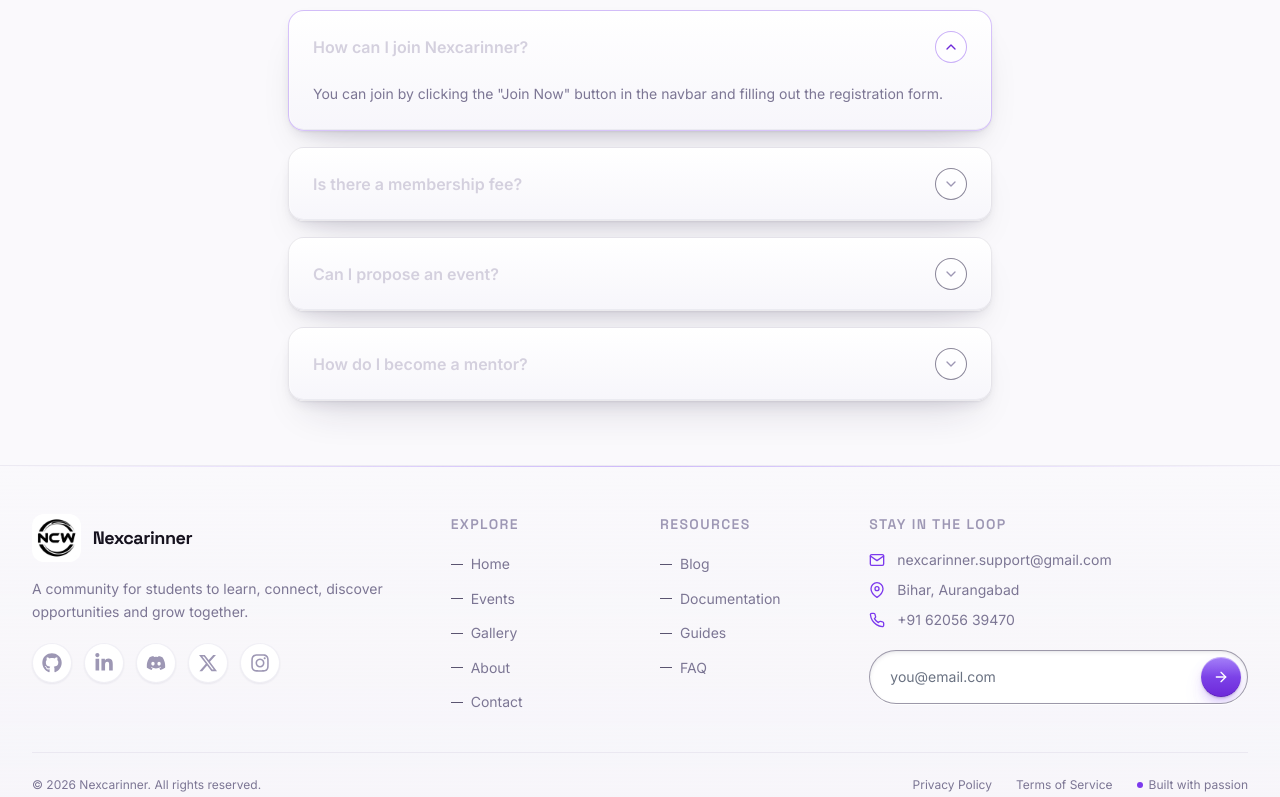
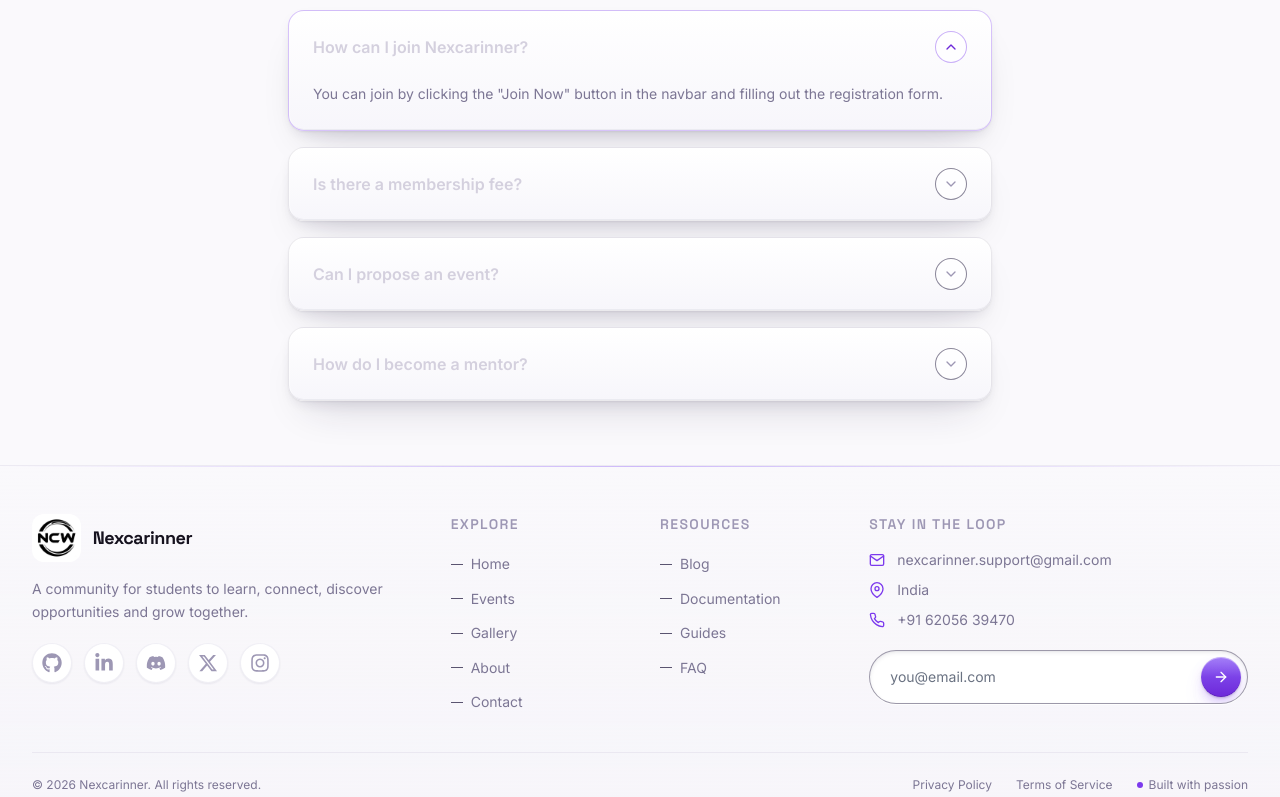
Before and after one commit to codexxxx07/Nexcarinner_Website, a React (Vite) app in the folder FrontEnd/: page /contact in a window 1280 px wide. Shown: the part 1373-2170 px from the top of the page. Built offline with nearby package versions, Linux system fonts and the light colour scheme; no server answers.

Commit message:
Updated Location

```diff
--- a/FrontEnd/src/components/Footer.jsx
+++ b/FrontEnd/src/components/Footer.jsx
@@ -218,7 +218,7 @@ const Footer = () => {
                 <FiMapPin
                   className={`h-4 w-4 ${dark ? 'text-gray-400' : 'text-brand-600'}`}
                 />
-                Bihar, Aurangabad
+                 India
               </li>
               <li className="flex items-center gap-3">
                 <FiPhone
--- a/FrontEnd/src/data/galleryData.js
+++ b/FrontEnd/src/data/galleryData.js
@@ -48,7 +48,6 @@ export const galleryCategories = [
   { slug: 'community-collab', label: 'Community Collab' },
   { slug: 'certifications', label: 'Certifications' },
   { slug: 'awards', label: 'Awards' },
-  { slug: 'events', label: 'Events' },
   { slug: 'community-moments', label: 'Community Moments' },
 ]
 
@@ -574,7 +573,7 @@ export const overviewItems = [
     year: 'Feb 2026',
     icon: FiZap,
     accent: 'from-brand-500 to-flare-pink',
-    link: '/gallery/events',
+    link: '/events',
     linkLabel: 'Explore events',
     featured: 'hero',
   },
--- a/FrontEnd/src/pages/Contact.jsx
+++ b/FrontEnd/src/pages/Contact.jsx
@@ -29,7 +29,7 @@ const contactInfo = [
   },
   {
     label: 'Location',
-    value: 'Bihar, Aurangabad',
+    value: 'India',
     icon: FiMapPin,
     gradient: 'from-flare-pink to-brand-500',
   },
```
